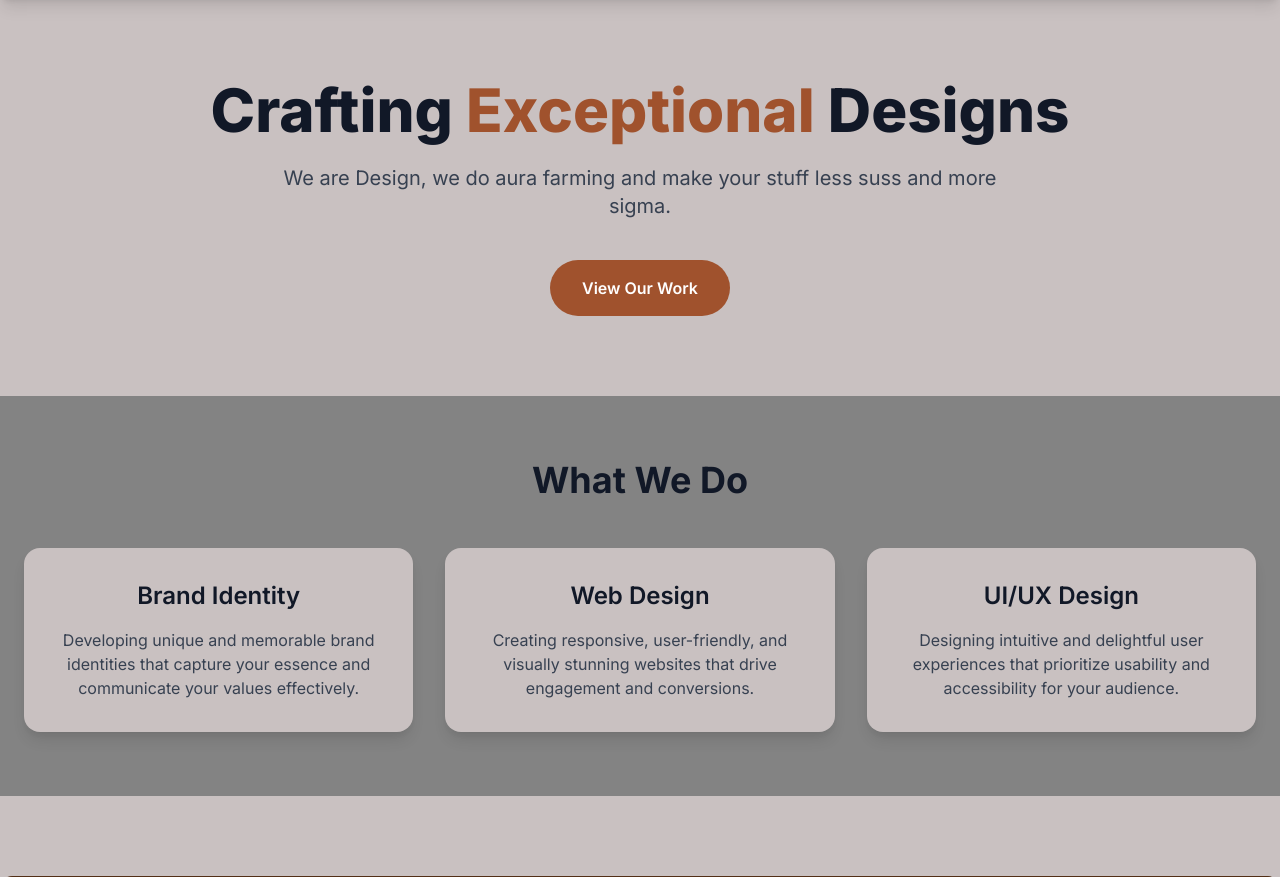
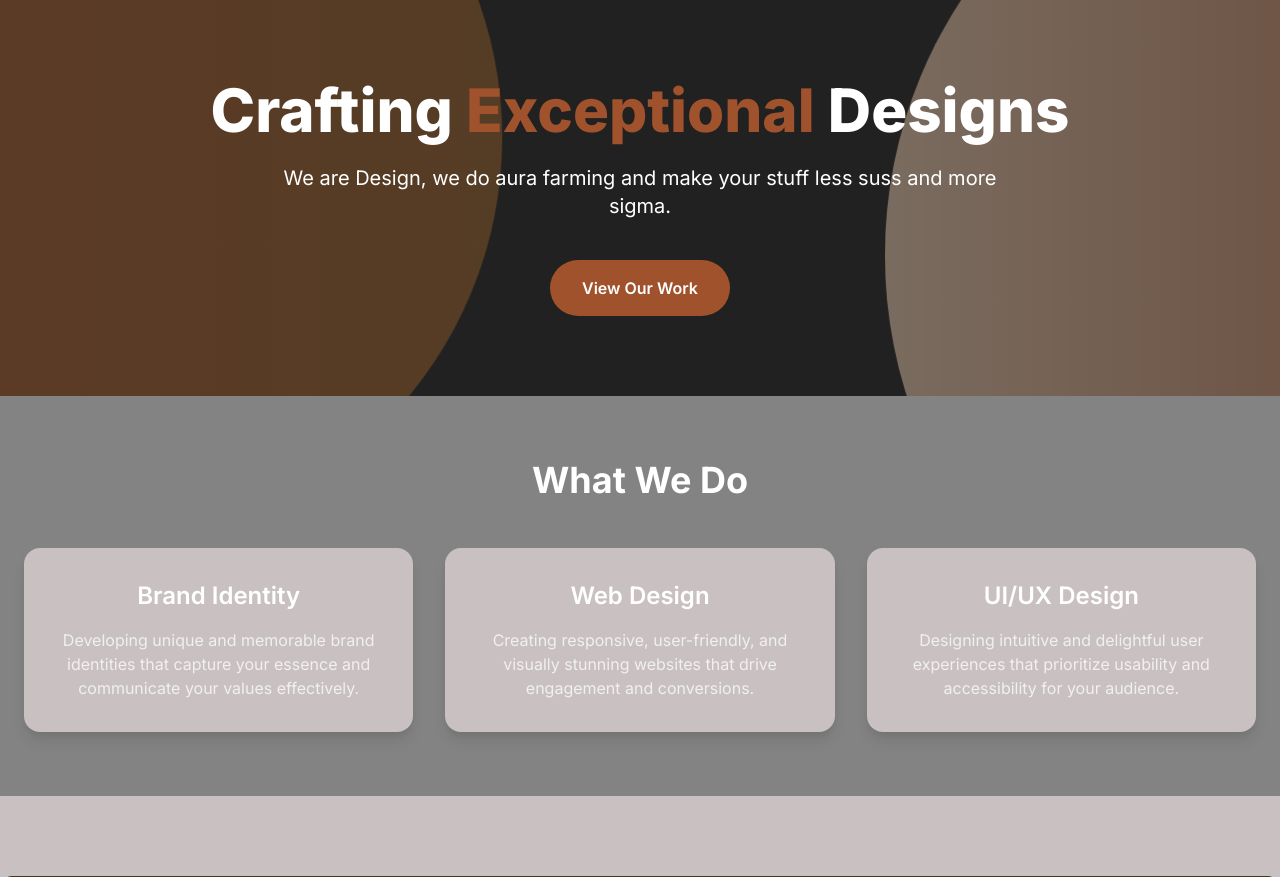
Before and after one commit to MushuRam01/nameless, a Flask app: page / in a window 1280 px wide. Shown: the part 68-945 px from the top of the page. Run offline with Flask 3, Linux system fonts and the light colour scheme; some libraries are stand-ins or nearby versions.

Commit message:
added bg effect on homepage.. pushing to save the version

```diff
--- a/static/css/main.css
+++ b/static/css/main.css
@@ -55,3 +55,58 @@
     background-color: #4A3B2F; /* Deep, warm brown (kept for accent sections) */
     color: #F0F0F0; /* Light text for these sections */
 }
+
+/* Background effect styles from CodePen */
+.background-effect {
+    position: absolute;
+    top: 0;
+    left: 0;
+    width: 100%;
+    height: 100%;
+    overflow: hidden;
+    z-index: 0; /* Ensure it's behind the content */
+}
+
+.background-effect::before,
+.background-effect::after {
+    content: '';
+    position: absolute;
+    border-radius: 50%;
+    opacity: 0.5;
+    animation: moveEffect 20s infinite ease-in-out alternate;
+}
+
+.background-effect::before {
+    width: 60vmax;
+    height: 60vmax;
+    background: linear-gradient(to right, #A0522D, #8B5A2B); /* Using your theme colors */
+    top: -30vmax;
+    left: -30vmax;
+}
+
+.background-effect::after {
+    width: 70vmax;
+    height: 70vmax;
+    background: linear-gradient(to right, #D4B89F, #A0522D); /* Using your theme colors */
+    bottom: -35vmax;
+    right: -35vmax;
+    animation-delay: -10s; /* Offset animation */
+}
+
+@keyframes moveEffect {
+    0% {
+        transform: translate(0, 0) scale(1);
+    }
+    25% {
+        transform: translate(20%, 20%) scale(1.1);
+    }
+    50% {
+        transform: translate(-15%, 10%) scale(0.9);
+    }
+    75% {
+        transform: translate(10%, -20%) scale(1.05);
+    }
+    100% {
+        transform: translate(0, 0) scale(1);
+    }
+}
--- a/templates/index.html
+++ b/templates/index.html
@@ -7,12 +7,14 @@
 {% endblock %}
 
 {% block content %}
-<section class="py-20 text-center"> {# Removed relative, overflow-hidden, and style for min-height #}
-    <div class="container mx-auto px-6"> {# Removed relative and z-10 #}
-        <h1 class="text-6xl font-extrabold text-gray-900 mb-6"> {# Reverted text-white to text-gray-900 #}
+
+<section class="py-20 text-center relative" style="background-color: #212121; overflow: hidden;"> {# Added relative and overflow: hidden #}
+    <div class="background-effect"></div> {# Added for the background effect #}
+    <div class="container mx-auto px-6 relative z-10"> {# Added relative z-10 to keep content above the effect #}
+        <h1 class="text-6xl font-extrabold text-white mb-6">
             Crafting <span class="text-[#A0522D]">Exceptional</span> Designs
         </h1>
-        <p class="text-xl text-gray-700 mb-10 max-w-3xl mx-auto"> {# Reverted text-white to text-gray-700 #}
+        <p class="text-xl text-white mb-10 max-w-3xl mx-auto">
             We are Design, we do aura farming and make your stuff less suss and more sigma.
         </p>
         <a href="/portfolio" class="btn-primary inline-block">View Our Work</a>
@@ -23,23 +25,23 @@
 
 <section class="py-16 section-bg-light">
     <div class="container mx-auto px-6">
-        <h2 class="text-4xl font-bold text-gray-900 text-center mb-12">What We Do</h2> {# Reverted text-white to text-gray-900 #}
+        <h2 class="text-4xl font-bold text-white text-center mb-12">What We Do</h2>
         <div class="grid md:grid-cols-3 gap-8">
             <div class="card p-8 text-center">
-                <h3 class="text-2xl font-semibold text-gray-900 mb-4">Brand Identity</h3> {# Reverted text-white to text-gray-900 #}
-                <p class="text-gray-700"> {# Reverted text-F0F0F0 to text-gray-700 #}
+                <h3 class="text-2xl font-semibold text-white mb-4">Brand Identity</h3>
+                <p class="text-F0F0F0">
                     Developing unique and memorable brand identities that capture your essence and communicate your values effectively.
                 </p>
             </div>
             <div class="card p-8 text-center">
-                <h3 class="text-2xl font-semibold text-gray-900 mb-4">Web Design</h3> {# Reverted text-white to text-gray-900 #}
-                <p class="text-gray-700"> {# Reverted text-F0F0F0 to text-gray-700 #}
+                <h3 class="text-2xl font-semibold text-white mb-4">Web Design</h3>
+                <p class="text-F0F0F0">
                     Creating responsive, user-friendly, and visually stunning websites that drive engagement and conversions.
                 </p>
             </div>
             <div class="card p-8 text-center">
-                <h3 class="text-2xl font-semibold text-gray-900 mb-4">UI/UX Design</h3> {# Reverted text-white to text-gray-900 #}
-                <p class="text-gray-700"> {# Reverted text-F0F0F0 to text-gray-700 #}
+                <h3 class="text-2xl font-semibold text-white mb-4">UI/UX Design</h3>
+                <p class="text-F0F0F0">
                     Designing intuitive and delightful user experiences that prioritize usability and accessibility for your audience.
                 </p>
             </div>
```
Also changed, not shown: static/js/home.js (added, +96 -0 lines).
